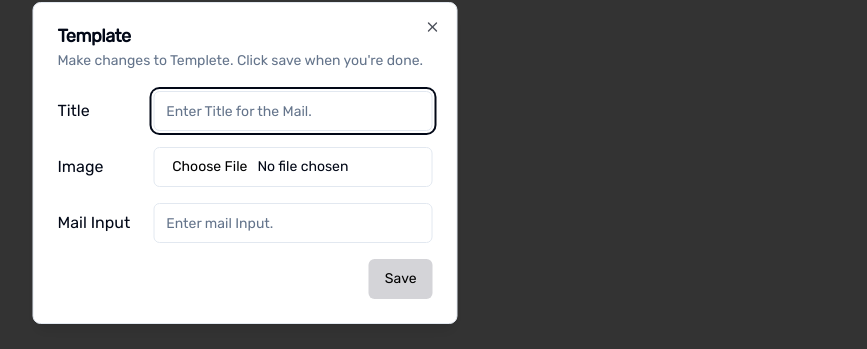
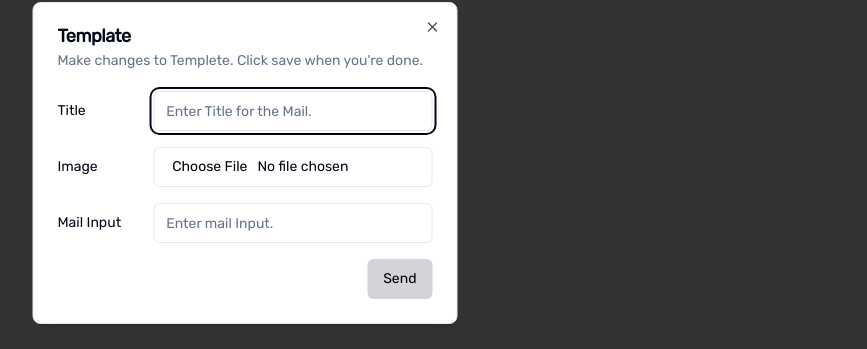
Before and after one commit to Ankitcnv/Mail_Platform, a Next.js app in the folder client/: page /home in a window 1280 px wide. Both pictures are taken after a click on the button "Upload Templete". Shown: the part 237-586 px from the top of the page, without its empty margins (395-1262 px from the left). Built offline with nearby package versions, Linux system fonts and the light colour scheme; no server answers; the database is empty.

Commit message:
refresh is pending after temp upload.

```diff
--- a/client/actions/Templete_upload_action.ts
+++ b/client/actions/Templete_upload_action.ts
@@ -5,6 +5,7 @@ import { writeFile } from "fs/promises";
 import { join } from "path";
 import db from "@/config/db";
 import QueryResult, { OkPacket } from "mysql2";
+import { revalidatePath } from "next/cache";
 
 cloudinary.config({
   cloud_name: process.env.Cloud_name,
@@ -34,13 +35,18 @@ export const Templete_upload_Action = async (formData: FormData) => {
 
     if ((result as OkPacket).affectedRows === 1) {
       console.log("Data inserted successfully.");
-      return true;
+
+      return {
+        success: true,
+      };
     } else {
       console.log("Failed to insert data.");
-      return false;
+      return {
+        success: false,
+      };
     }
   } else {
-    return "Cloudinary service error. Try after some time.";
+    return false;
   }
 
   return false;
--- a/client/app/dashboard/bulk-mail-form/page.tsx
+++ b/client/app/dashboard/bulk-mail-form/page.tsx
@@ -9,7 +9,17 @@ const Bulk = () => (
           Increase Your Productivity by Integrating with Bulk Email Feature.
         </p>
       </div>
-      <div></div>
+      <div>
+        <TemplteForm />
+      </div>
+    </div>
+  </div>
+);
+
+export default Bulk;
+
+function TemplteForm() {
+  return (
     <form
       action={submitFormData}
       className="mx-auto mb-0 mt-8 max-w-md space-y-4">
@@ -53,8 +63,5 @@ const Bulk = () => (
         </button>
       </div>
     </form>
-    </div>
-  </div>
   );
-
-export default Bulk;
+}
--- a/client/app/home/page.tsx
+++ b/client/app/home/page.tsx
@@ -8,7 +8,7 @@ import React, { useEffect, useState } from "react";
 
 const Home = () => {
   const [Templete, setTemplete] = useState<QueryResult | undefined | []>();
-  const [loading, setLoading] = useState<boolean>(true); // Start with loading state as true
+  const [loading, setLoading] = useState<boolean>(true);
 
   useEffect(() => {
     async function fetchData() {
@@ -18,14 +18,12 @@ const Home = () => {
       } catch (error) {
         console.error("Error fetching templates:", error);
       } finally {
-        setLoading(false); // Set loading state to false regardless of success or error
+        setLoading(false);
       }
     }
 
     fetchData();
   }, []);
-
-  console.log(Templete);
 
   return (
     <div className="p-2 m-3 ">
@@ -37,13 +35,20 @@ const Home = () => {
       <div className="flex justify-end m-3 ">
         <UploadTemplete />
       </div>
-      <div className="flex gap-3 flex-wrap shrink items-center justify-center">
+      <div className="flex gap-3 flex-wrap shrink items-center justify-start">
+        {Array.isArray(Templete) && Templete.length == 0 && (
+          <>
+            <h1 className="text-xl text-black flex justify-center items-center">
+              No Templete Found
+            </h1>
+          </>
+        )}
         {loading ? (
           <>
             {[...Array(5)].map((_, index) => (
               <div
                 key={index}
-                className="w-80 h-56 border bg-zinc-400 rounded-md hover:cursor-pointer animate-pulse">
+                className="w-80 h-56 border bg-zinc-300 rounded-md hover:cursor-pointer animate-pulse">
                 <div className="py-2 px-1">
                   <h3 className="sm:text-md text-sm font-medium text-gray-900 w-3 h-3 animate-bounce"></h3>
                 </div>
--- /dev/null
+++ b/client/components/TemplteForm.tsx
@@ -0,0 +1,86 @@
+"use client";
+import { Templete_upload_Action } from "@/actions/Templete_upload_action";
+import { useState } from "react";
+import { Input } from "./ui/input";
+import { Label } from "./ui/label";
+import { DialogFooter } from "./ui/dialog";
+import { Button } from "./ui/button";
+import { useFormStatus } from "react-dom";
+import { useRouter } from "next/navigation";
+
+export function TemplteForm() {
+  const [loading, setLoading] = useState(false);
+  const router = useRouter();
+  const handleSubmit = async (formData: FormData) => {
+    try {
+      const data = await Templete_upload_Action(formData);
+      if (data.success) {
+        router.refresh();
+      }
+      setLoading(false);
+    } catch (error) {
+      console.error("Error submitting form data:", error);
+      setLoading(false);
+    } finally {
+      setLoading(false);
+    }
+  };
+
+  return (
+    <form action={handleSubmit}>
+      <div className="gap-4 py-1 flex flex-col justify-between">
+        <div className="grid grid-cols-4 items-center gap-2">
+          <Label htmlFor="title" className="text-left">
+            Title
+          </Label>
+
+          <Input
+            id="title"
+            name="title"
+            placeholder={"Enter Title for the Mail."}
+            className="col-span-3"
+            disabled={loading}
+          />
+        </div>
+        <div className="grid grid-cols-4 items-center gap-2">
+          <Label htmlFor="image" className="text-left">
+            Image
+          </Label>
+          <Input
+            id="image"
+            name="image"
+            type="file"
+            className="col-span-3"
+            accept="image/png, image/jpeg"
+          />
+        </div>
+        <div className="grid grid-cols-4 items-center gap-2">
+          <Label htmlFor="mailinput" className="text-left">
+            Mail Input
+          </Label>
+          <Input
+            id="mailinput"
+            name="mailinput"
+            type="text"
+            placeholder="Enter mail Input."
+            className="col-span-3"
+          />
+        </div>
+      </div>
+      <DialogFooter>
+        <TemplteButton />
+      </DialogFooter>
+    </form>
+  );
+}
+function TemplteButton() {
+  const { pending } = useFormStatus();
+  return (
+    <Button
+      type="submit"
+      disabled={pending}
+      className="bg-zinc-300 text-black hover:text-white mt-3">
+      {pending ? "Sending..." : "Send"}
+    </Button>
+  );
+}
--- a/client/components/UploadTemplete.tsx
+++ b/client/components/UploadTemplete.tsx
@@ -9,9 +9,9 @@ import {
   DialogTitle,
   DialogTrigger,
 } from "@/components/ui/dialog";
-import { Label } from "@radix-ui/react-label";
 import { Input } from "@/components/ui/input";
 import { Templete_upload_Action } from "@/actions/Templete_upload_action";
+import { TemplteForm } from "./TemplteForm";
 const UploadTemplete = () => {
   return (
     <Dialog>
@@ -27,53 +27,7 @@ const UploadTemplete = () => {
             Make changes to Templete. Click save when you're done.
           </DialogDescription>
         </DialogHeader>
-        <form action={Templete_upload_Action}>
-          <div className="gap-4 py-1 flex flex-col justify-between">
-            <div className="grid grid-cols-4 items-center gap-2">
-              <Label htmlFor="title" className="text-left">
-                Title
-              </Label>
-
-              <Input
-                id="title"
-                name="title"
-                placeholder={"Enter Title for the Mail."}
-                className="col-span-3"
-              />
-            </div>
-            <div className="grid grid-cols-4 items-center gap-2">
-              <Label htmlFor="image" className="text-left">
-                Image
-              </Label>
-              <Input
-                id="image"
-                name="image"
-                type="file"
-                className="col-span-3"
-                accept="image/png, image/jpeg"
-              />
-            </div>
-            <div className="grid grid-cols-4 items-center gap-2">
-              <Label htmlFor="mailinput" className="text-left">
-                Mail Input
-              </Label>
-              <Input
-                id="mailinput"
-                name="mailinput"
-                type="text"
-                placeholder="Enter mail Input."
-                className="col-span-3"
-              />
-            </div>
-          </div>
-          <DialogFooter>
-            <Button
-              type="submit"
-              className="bg-zinc-300 text-black hover:text-white mt-3">
-              Save
-            </Button>
-          </DialogFooter>
-        </form>
+        <TemplteForm />
       </DialogContent>
     </Dialog>
   );
```
Lines whose indentation alone changed are shown as unchanged.
